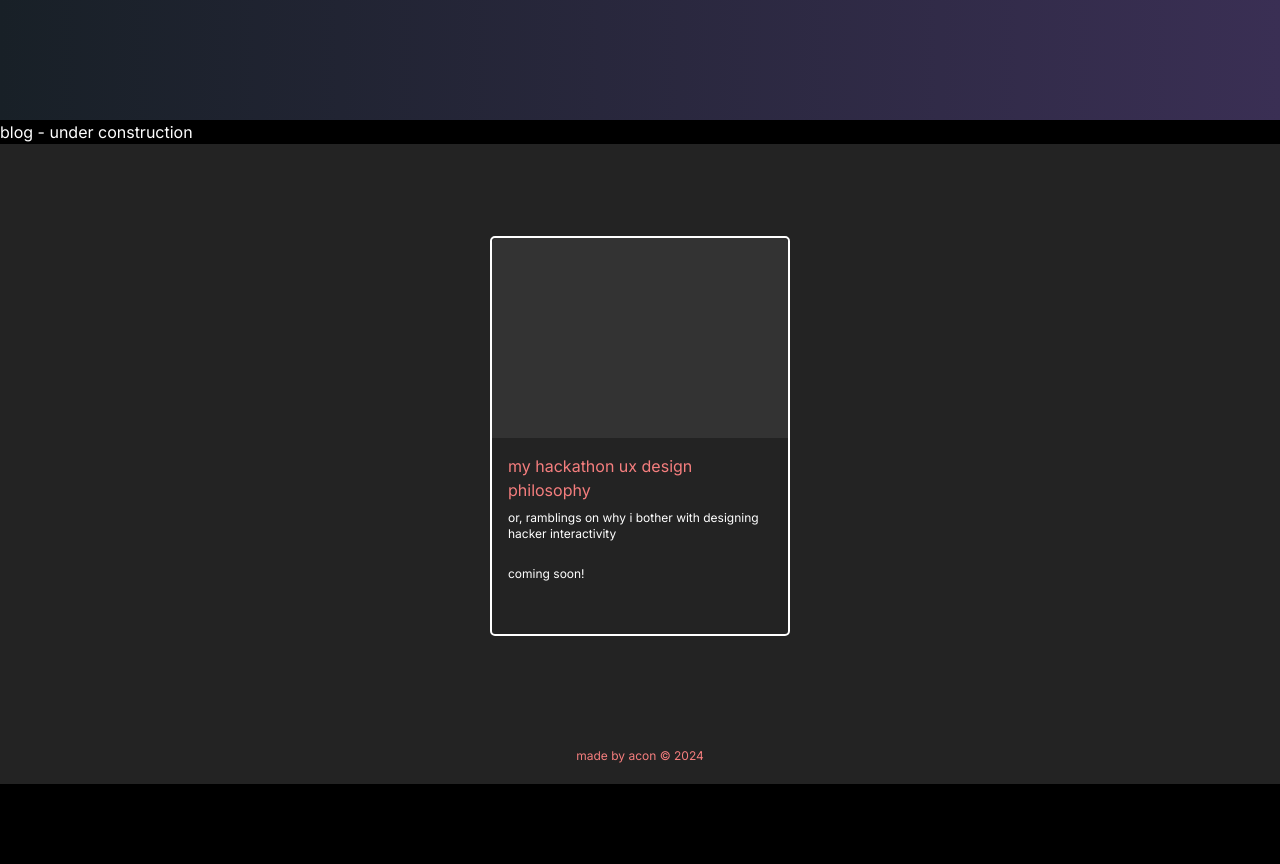
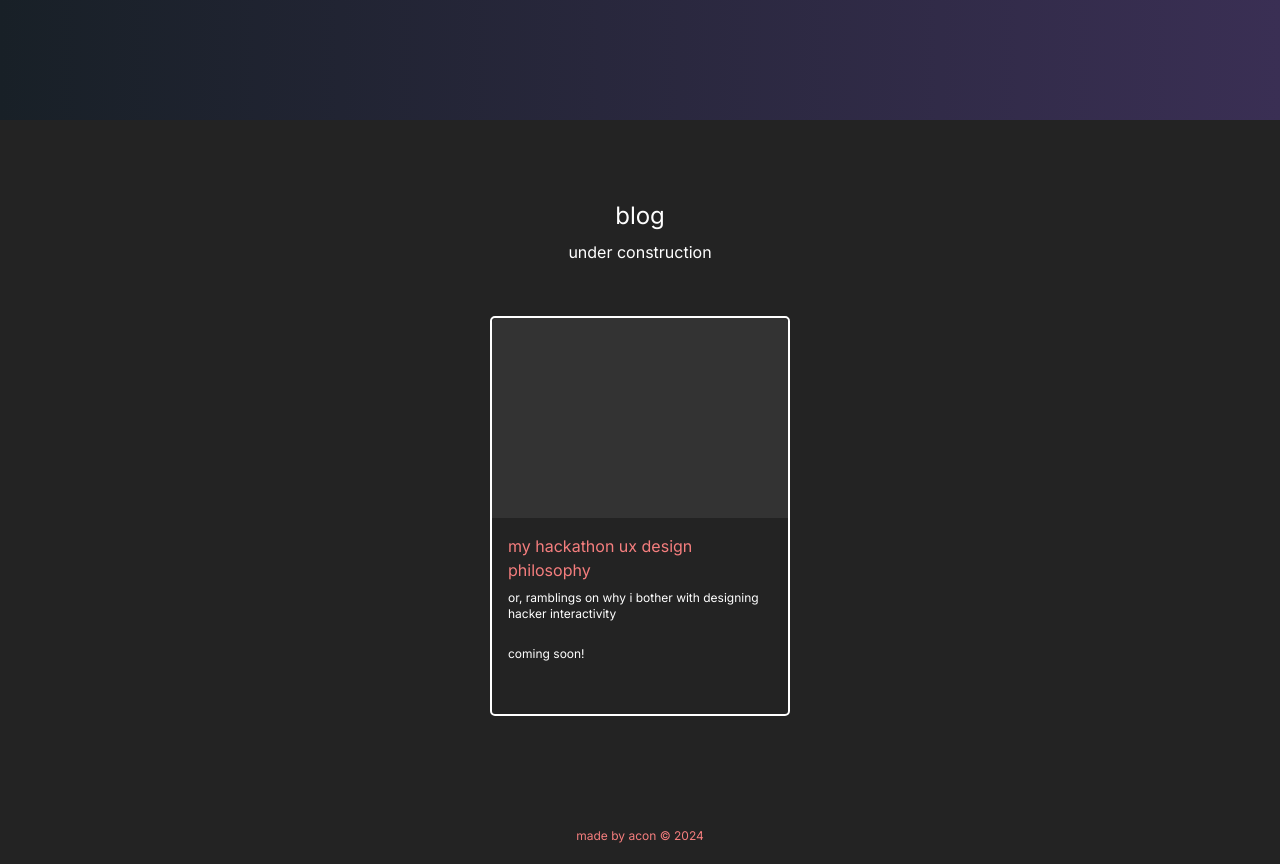
Before and after one commit to acornitum/acornitum.github.io, a Next.js app: page / in a window 1280 px wide. Shown: the part 680-1544 px from the top of the page. Before the commit the page ends 1464 px from the top, so only its background shows below. Built offline with nearby package versions, Linux system fonts and the light colour scheme.

Commit message:
[blog] reformatted title + changed link

```diff
--- a/src/app/page.tsx
+++ b/src/app/page.tsx
@@ -47,12 +47,15 @@ export default function Home() {
       </div>
 
 
+      <div className="bg-[#232323] pt-20 pb-10 grid items-center justify-center text-center">
+        <p className="text-2xl">blog</p>
+        <p className="mt-2">under construction</p>
+      </div>
 
-      <p>blog - under construction</p>
 
-      <div className="blog bg-[#232323] flex items-center flex-wrap flex-row justify-center pt-20 pb-5 px-[10vw] py-0;">
+      <div className="blog bg-[#232323] flex items-center flex-wrap flex-row justify-center pb-5 px-[10vw] py-0;">
 
-        <div className="post h-[400px] w-[300px] border-[color:white] border-[length:2px] rounded-[5px] m-3"><ul><li><Link href="/blog">
+        <div className="post h-[400px] w-[300px] border-[color:white] border-[length:2px] rounded-[5px] m-3"><ul><li><Link href="#">
 
           <div className="post-image h-[200px] w-full bg-[#333333] rounded-t-[5px]"></div>
           <div className="post-content p-4">
```
